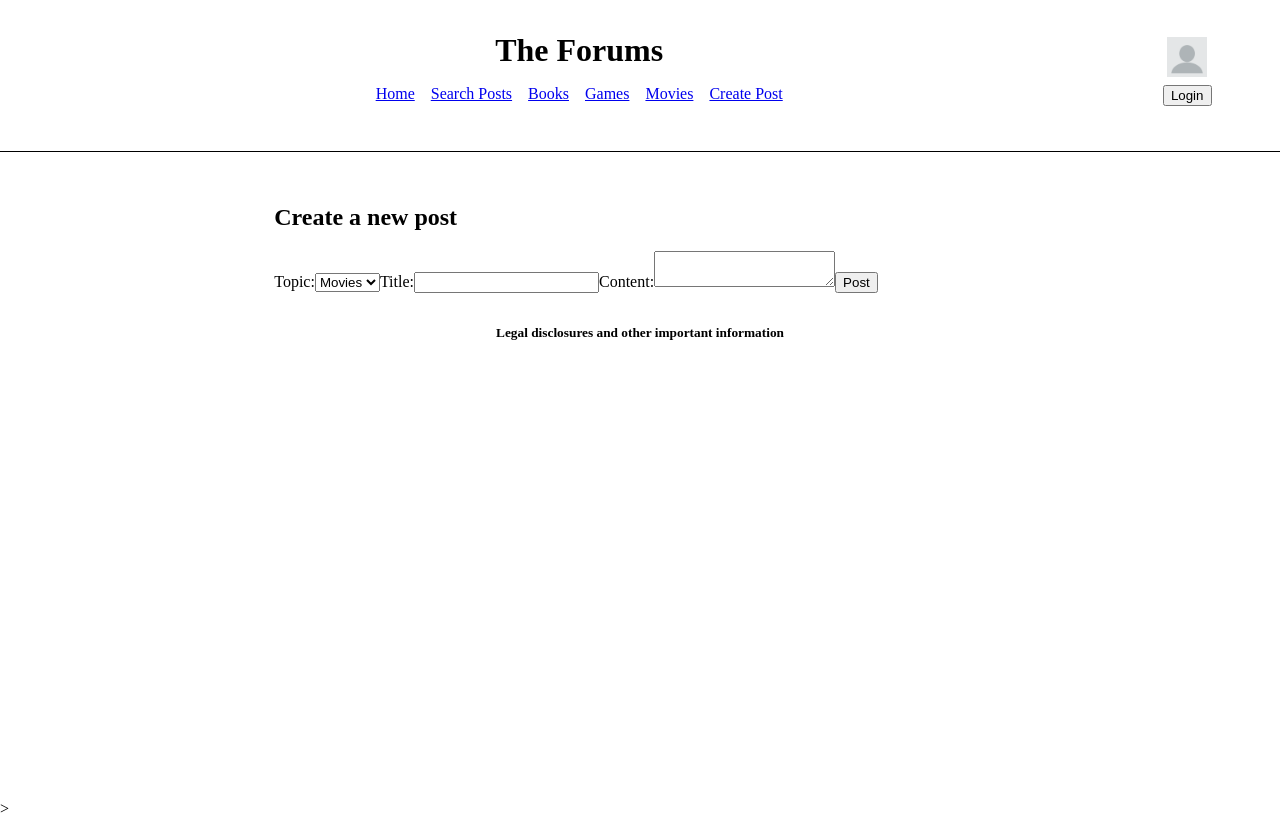
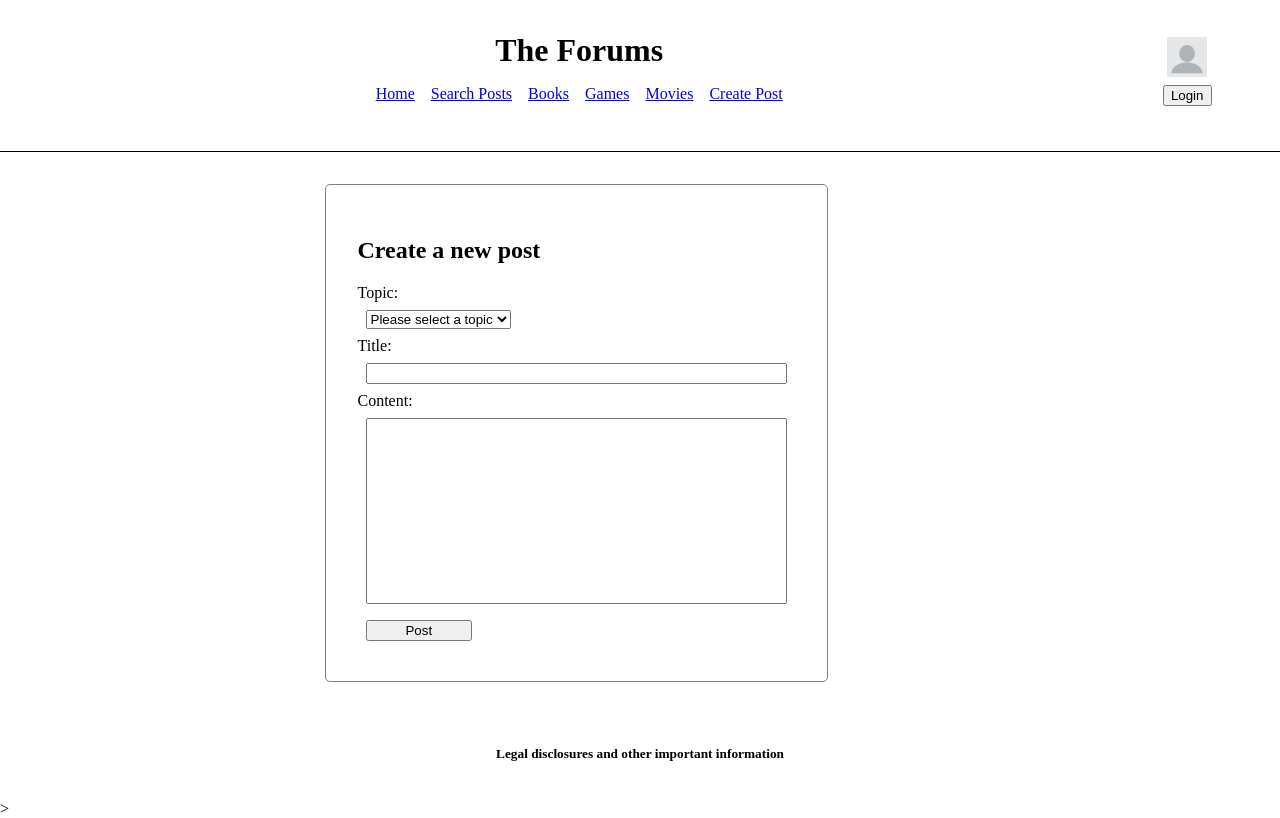
Before and after one commit to Lee1387/Forums, a React (Vite) app in the folder Forums-Frontend/: page /create in a window 1280 px wide. Built offline with nearby package versions, Linux system fonts and the light colour scheme.

Commit message:
Updated form attributes and styling

```diff
--- a/Forums-Frontend/src/assets/styles.css
+++ b/Forums-Frontend/src/assets/styles.css
@@ -80,6 +80,7 @@ img {
 }
 
 .footer {
+    padding: 2em;
     display: flex;
     justify-content: center;
     text-align: center;
@@ -100,6 +101,32 @@ img {
     flex-direction: column;
 }
 
+.button-container {
+    display: flex;
+    justify-content: center;
+}
+
 .input {
     margin: 0.5rem;
 }
+
+.textarea {
+    resize: none;
+}
+
+.select {
+    align-self: flex-start;
+}
+
+.post-form {
+    display: flex;
+    flex-direction: column;
+    border: 1px solid grey;
+    border-radius: 5px;
+    padding: 2em;
+}
+
+.post-button {
+    min-width: 8em;
+    align-self: flex-start;
+}
--- a/Forums-Frontend/src/components/Header.jsx
+++ b/Forums-Frontend/src/components/Header.jsx
@@ -90,6 +90,7 @@ export default function Header() {
                             name="password"
                             required
                         />
+                        <div className="button-container">
                             <button type="submit" className="button">
                                 Submit
                             </button>
@@ -100,6 +101,7 @@ export default function Header() {
                             >
                                 Close
                             </button>
+                        </div>
                         <p>{loginMessage}</p>
                     </Form>
                 </dialog>
--- a/Forums-Frontend/src/pages/CreatePost.jsx
+++ b/Forums-Frontend/src/pages/CreatePost.jsx
@@ -18,7 +18,7 @@ export async function createPostAction({ request }) {
         if (!res.ok) {
             throw new Error(`Response error: ${res.status}`);
         }
-        const data = res.json();
+        const data = await res.json();
         return redirect(`/posts/details/${data._id}`);
     } catch (error) {
         console.log(error);
@@ -32,16 +32,41 @@ export default function CreatePost() {
             <Form action="/create" method="post" className="post-form">
                 <h2>Create a new post</h2>
                 <label htmlFor="topic-input">Topic:</label>
-                <select id="topic-input" name="topic">
-                    <option>Movies</option>
-                    <option>Games</option>
-                    <option>Books</option>
+                <select
+                    id="topic-input"
+                    className="input select"
+                    name="topic"
+                    required
+                >
+                    <option value="">Please select a topic</option>
+                    <option value="Movies">Movies</option>
+                    <option value="Games">Games</option>
+                    <option value="Books">Books</option>
                 </select>
                 <label htmlFor="title-input">Title:</label>
-                <input id="title-input" type="text" name="title" />
+                <input
+                    id="title-input"
+                    className="input"
+                    type="text"
+                    name="title"
+                    minlength="4"
+                    maxlength="60"
+                    required
+                />
                 <label htmlFor="content-input">Content:</label>
-                <textarea id="content-input" name="content"></textarea>
-                <button type="submit">Post</button>
+                <textarea
+                    id="content-input"
+                    className="input textarea"
+                    name="content"
+                    minlength="4"
+                    maxlength="900"
+                    rows="12"
+                    cols="50"
+                    required
+                ></textarea>
+                <button type="submit" className="button post-button">
+                    Post
+                </button>
             </Form>
         </>
     );
```
Lines whose indentation alone changed are shown as unchanged.
